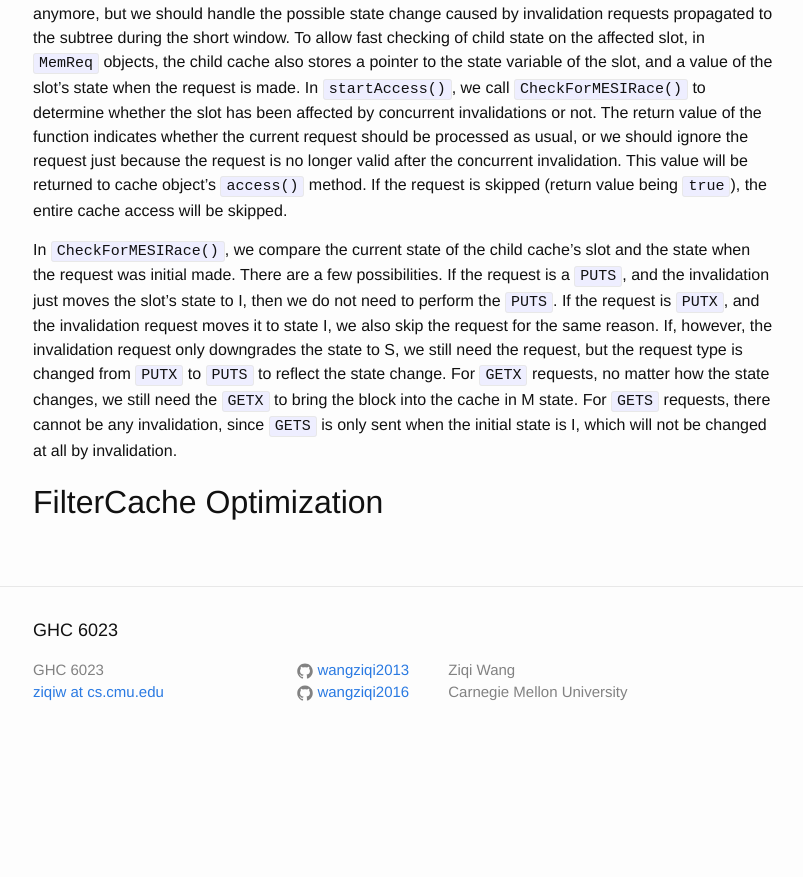
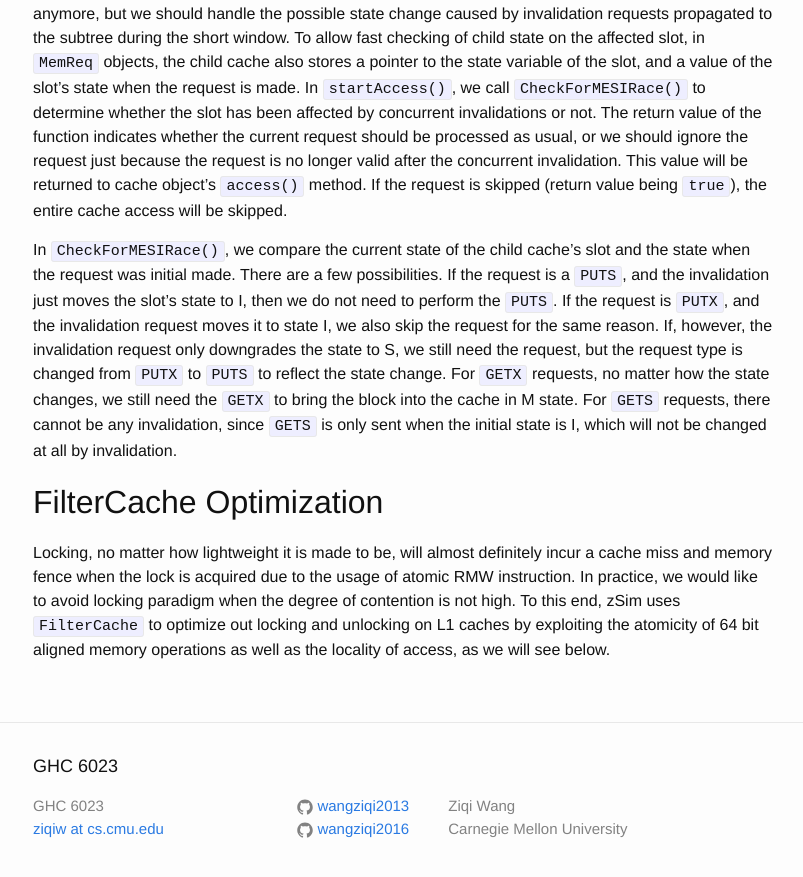
Before and after one commit to wangziqi2013/wangziqi2013.github.io, a Jekyll site: the page built from _posts/2020-01-09-understand-zsim-cache-cc.markdown, in a window 1280 px wide and 900 px high, scrolled down 7186 px. Shown: the top 877 px of the window, without its empty margins (237-1040 px from the left). Built offline with Jekyll 4.4.1, drawn with Linux system fonts in a browser that asks for light colours; before the commit the page ends 7950 px from its top, so only the background shows below that.

Commit message:
Adding filter cache

```diff
--- a/_posts/2020-01-09-understand-zsim-cache-cc.markdown
+++ b/_posts/2020-01-09-understand-zsim-cache-cc.markdown
@@ -286,3 +286,8 @@ state. For `GETS` requests, there cannot be any invalidation, since `GETS` is on
 which will not be changed at all by invalidation.
 
 ## FilterCache Optimization
+
+Locking, no matter how lightweight it is made to be, will almost definitely incur a cache miss and memory fence when the
+lock is acquired due to the usage of atomic RMW instruction. In practice, we would like to avoid locking paradigm when the
+degree of contention is not high. To this end, zSim uses `FilterCache` to optimize out locking and unlocking on L1 caches
+by exploiting the atomicity of 64 bit aligned memory operations as well as the locality of access, as we will see below.
```
